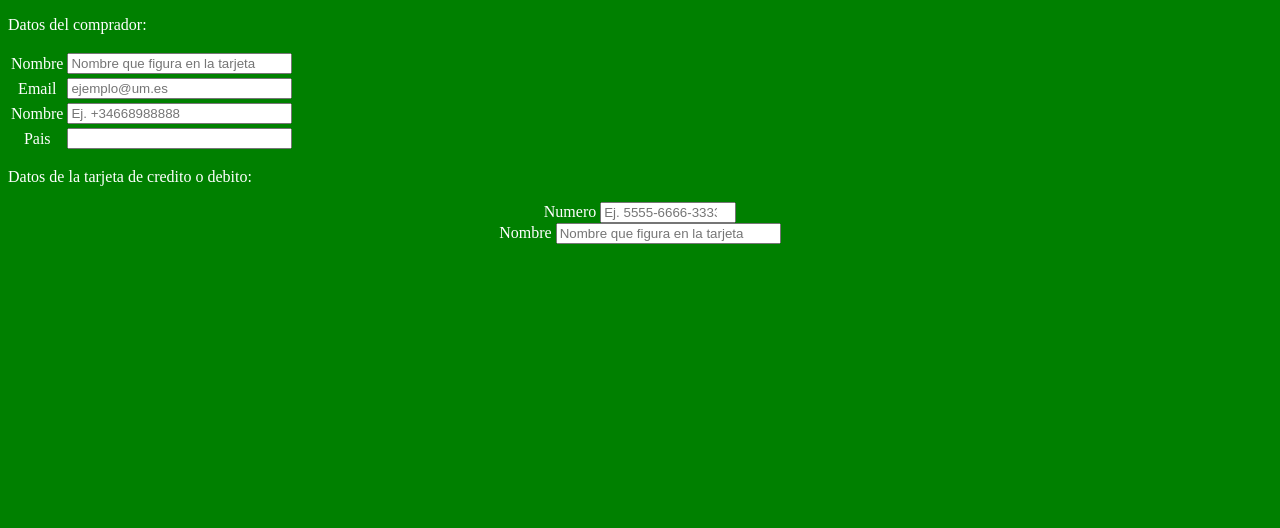
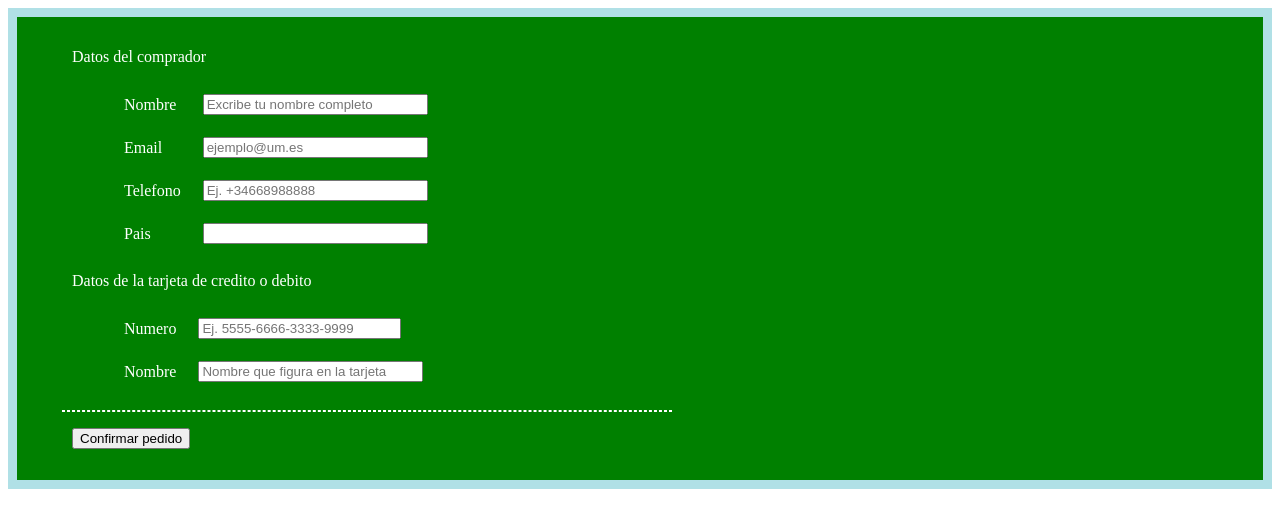
Before and after one commit to olixva/LenguajeMarcas_HTML-CSS-JS, a plain HTML site: page ejerciciosFormularios/ej1.html in a window 1280 px wide. Drawn offline with Linux system fonts and the light colour scheme.

Commit message:
Ejercicio 1 Formularios terminado

```diff
--- a/ejerciciosFormularios/ej1.html
+++ b/ejerciciosFormularios/ej1.html
@@ -5,48 +5,90 @@
     <meta charset="UTF-8">
     <meta name="viewport" content="width=device-width, initial-scale=1.0">
     <title>Ejercicios 1</title>
+
+    <style>
+        .linea-discontinua {
+            border: 1px dashed white;
+            width: 50%;
+            margin-left: 30px;
+        }
+    </style>
 </head>
 
-<body bgcolor="green">
+<body>
     <font color="white">
-        <form align="center">
-            <p align="left">Datos del comprador:</p>
+        <form>
+            <table width="100%" height="100%" border="8" cellspacing="0" cellpadding="15" bordercolor="#B0E0E6">
+                <tr>
+                    <td bgcolor="green" align="left">
+                        <ul>
+                            <li type="none">
+                                <p>Datos del comprador</p>
+                            </li>
 
-            <table>
+                            <li type="none">
+                                <ul>
+                                    <li type="none">
+                                        <table cellpadding="10">
+
                                             <tr>
                                                 <td><label form="nombre">Nombre</label></td>
-                    <td><input name=nombre maxlength="15" pattern="[A-Za-z]{3}" type="text" placeholder="Nombre que figura en la tarjeta"
-                        size="25"></td>
+                                                <td><input type="text" name=nombre maxlength="15" pattern="[A-Za-z]{3}"
+                                                        placeholder="Excribe tu nombre completo" size="25"></td>
                                             </tr>
                                             <tr>
                                                 <td><label form="email">Email</label></td>
-                    <td><input type="email" name="email" autocomplete="off" placeholder="ejemplo@um.es" size="25"></td>
+                                                <td><input type="email" name="email" autocomplete="on"
+                                                        placeholder="ejemplo@um.es" size="25"></td>
                                             </tr>
                                             <tr>
-                    <td><label form="telefono">Nombre</label></td>
-                    <td><input type="tel" name="telefono" maxlength="12" placeholder="Ej. +34668988888" size="25"></td>
+                                                <td><label form="telefono">Telefono</label></td>
+                                                <td><input type="tel" name="telefono" maxlength="12"
+                                                        placeholder="Ej. +34668988888" size="25"></td>
                                             </tr>
                                             <tr>
                                                 <td><label form="pais">Pais</label></td>
-                    <td><input name=nombre type="text" size="25"></td>
+                                                <td><input type="text" name=nombre size="25"></td>
                                             </tr>
+                                        </table>
+                                    </li>
+                                </ul>
+                            </li>
 
+                            <li type="none">
+                                <p>Datos de la tarjeta de credito o debito</p>
+                            </li>
+
+                            <li type="none">
+                                <ul>
+                                    <li type="none">
+                                        <table cellpadding="10">
+                                            <tr>
+                                                <td><label form="numero">Numero</label></td>
+                                                <td><input type="number" name="numero" min="0" max="999999999999"
+                                                        step="100" placeholder="Ej. 5555-6666-3333-9999"
+                                                        style="width: 195px;"></td>
+                                            </tr>
+                                            <tr>
+                                                <td><label form="nombre">Nombre</label></td>
+                                                <td><input type="text" name=nombre maxlength="15" pattern="[A-Za-z]{3}"
+                                                        placeholder="Nombre que figura en la tarjeta" size="25"></td>
+                                            </tr>
                                         </table>
+                                    </li>
+                                </ul>
+                            </li>
+                        </ul>
+                        <div class="linea-discontinua" align="left"></div>
 
-            <form align="center">
-
-                <p align="left">Datos de la tarjeta de credito o debito:</p>
-                <label form="numero">Numero</label>
-                <input name="numero" type="number" min="0" max="999999999999" step="100"
-                    placeholder="Ej. 5555-6666-3333-9999">
-                <br>
-                <label form="nombre">Nombre</label>
-                <input name=nombre maxlength="15" pattern="[A-Za-z]{3}" type="text"
-                    placeholder="Nombre que figura en la tarjeta" size="25">
+                        <ul>
+                            <li type="none"><input type="submit" value="Confirmar pedido"></li>
+                        </ul>
+                    </td>
+                </tr>
+            </table>
+        </form>
     </font>
-
-
-    </form>
 </body>
 
 </html>
```
Lines whose indentation alone changed are shown as unchanged.
